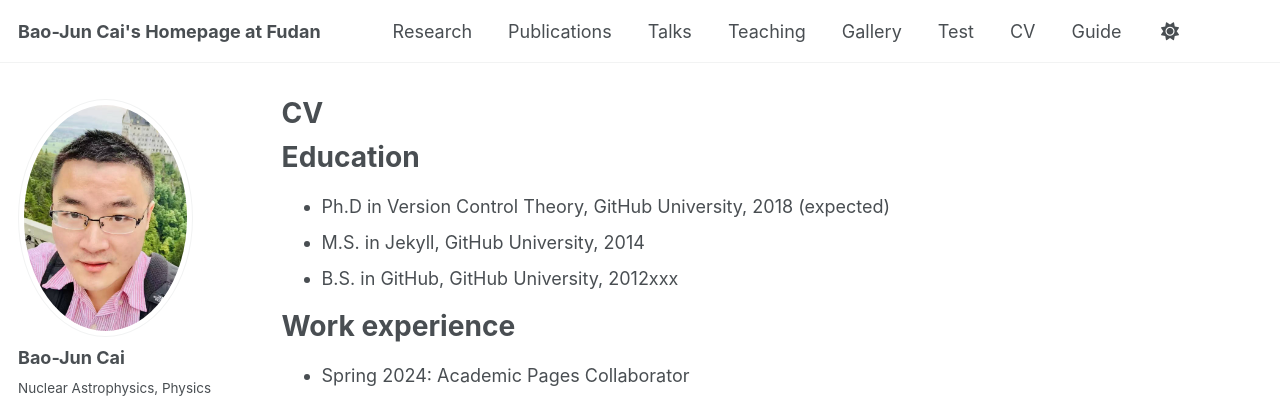
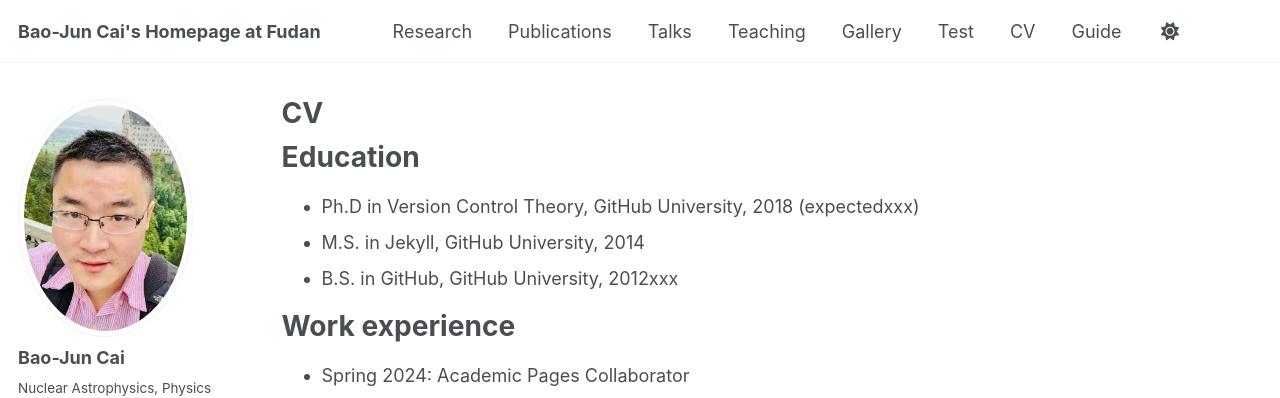
Before and after one commit to bjcai-phys/bjcai-phys.github.io, a Jekyll site: the page built from _pages/cv.md, in a window 1280 px wide and 900 px high. Shown: the top 398 px of the window. Built offline with Jekyll 4.4.1, drawn with Linux system fonts in a browser that asks for light colours; some web fonts are replaced.

Commit message:
Update cv.md

```diff
--- a/_pages/cv.md
+++ b/_pages/cv.md
@@ -11,7 +11,7 @@
 
 Education
 ======
-* Ph.D in Version Control Theory, GitHub University, 2018 (expected)
+* Ph.D in Version Control Theory, GitHub University, 2018 (expectedxxx)
 * M.S. in Jekyll, GitHub University, 2014
 * B.S. in GitHub, GitHub University, 2012xxx
 
```
